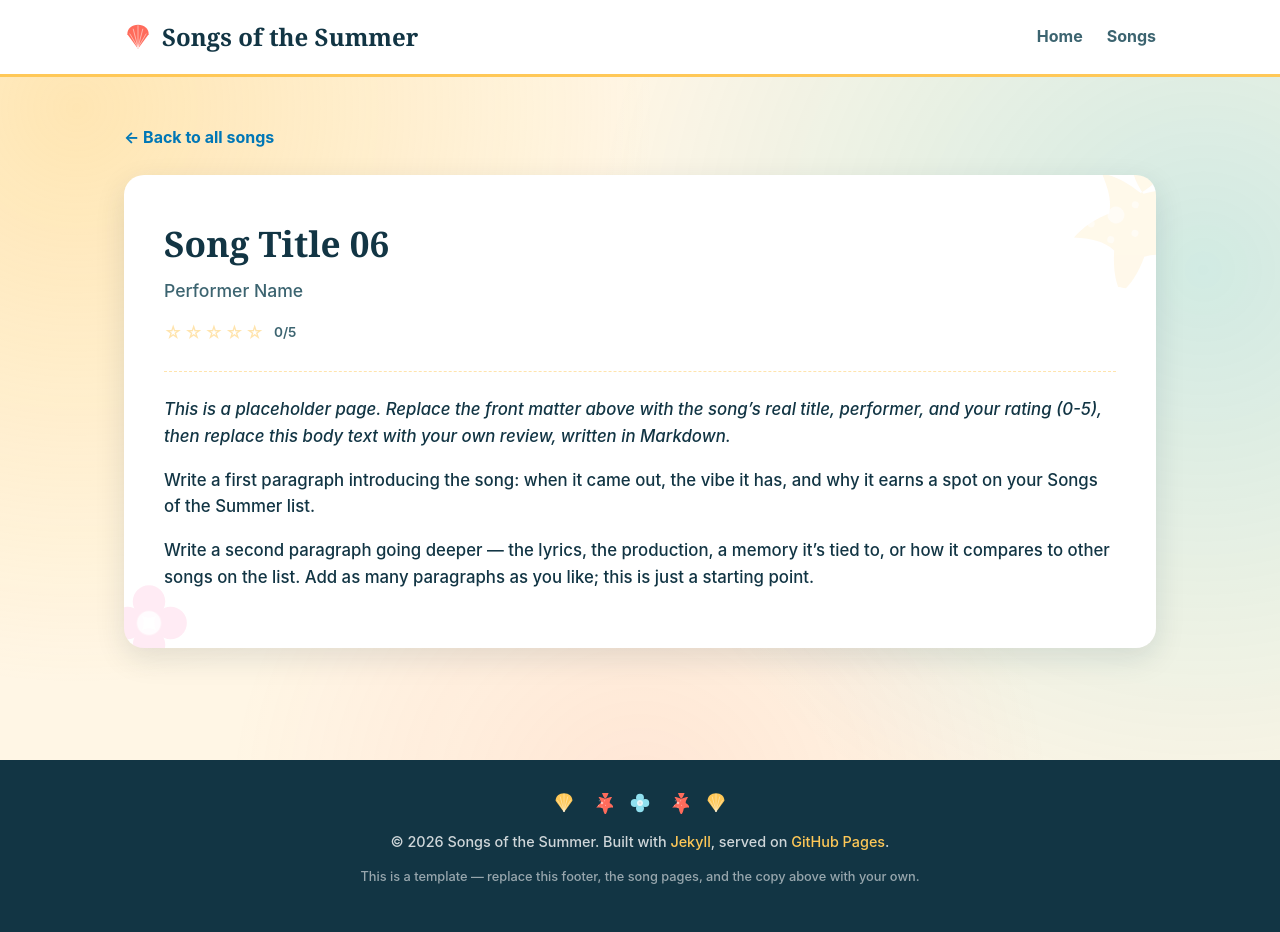
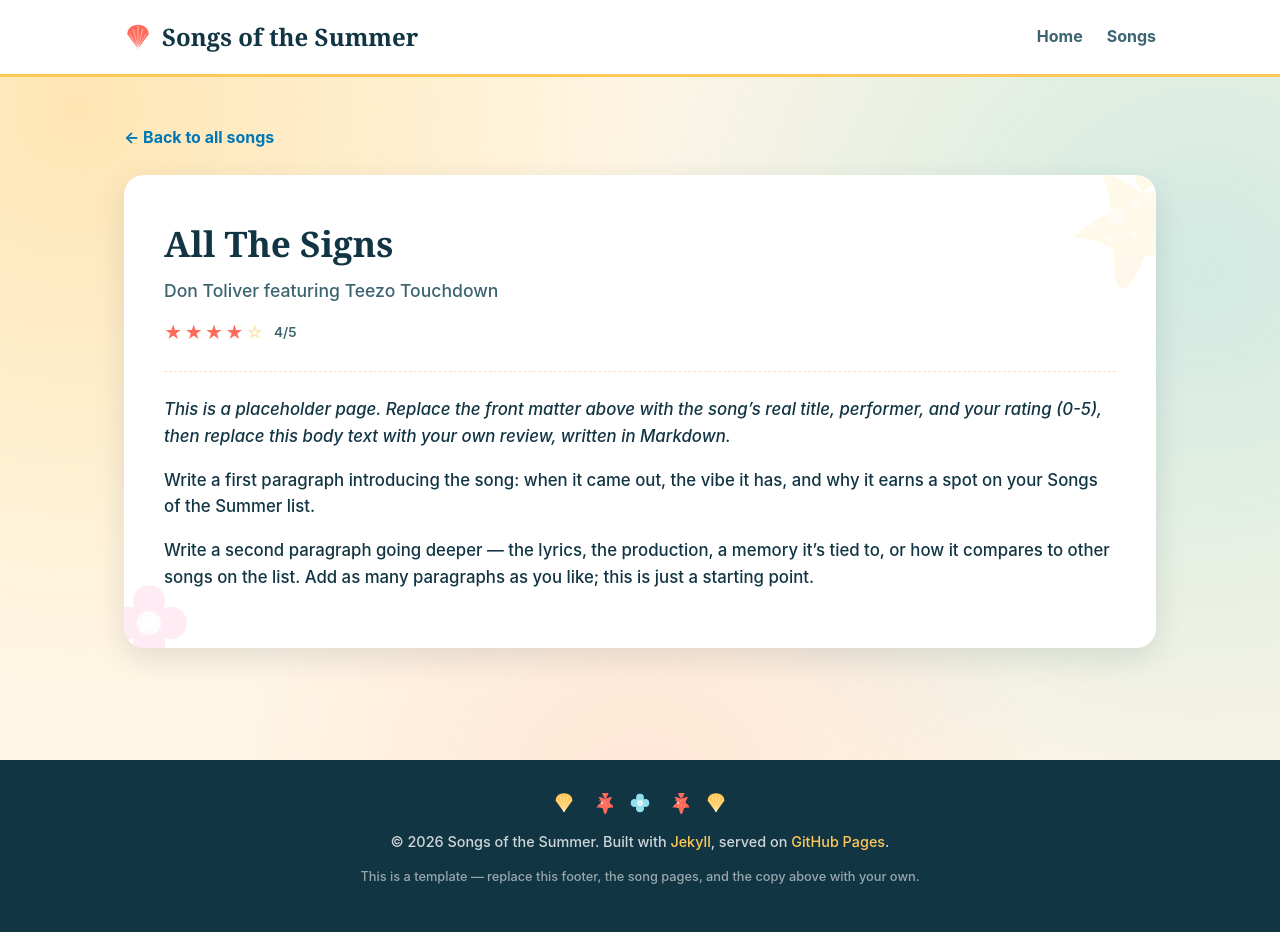
Before and after one commit to Jacobw23-Coder/songsofthesummer26, a Jekyll site: the page built from _songs/song-06.md, in a window 1280 px wide. Built offline with Jekyll 4.4.1, drawn with Linux system fonts in a browser that asks for light colours.

Commit message:
Update song details for song number 6

```diff
--- a/_songs/song-06.md
+++ b/_songs/song-06.md
@@ -1,8 +1,8 @@
 ---
 song_number: 6
-title: "Song Title 06"
-performer: "Performer Name"
-rating: 0
+title: "All The Signs"
+performer: "Don Toliver featuring Teezo Touchdown"
+rating: 4
 ---
 
 _This is a placeholder page. Replace the front matter above with the song's real
```
